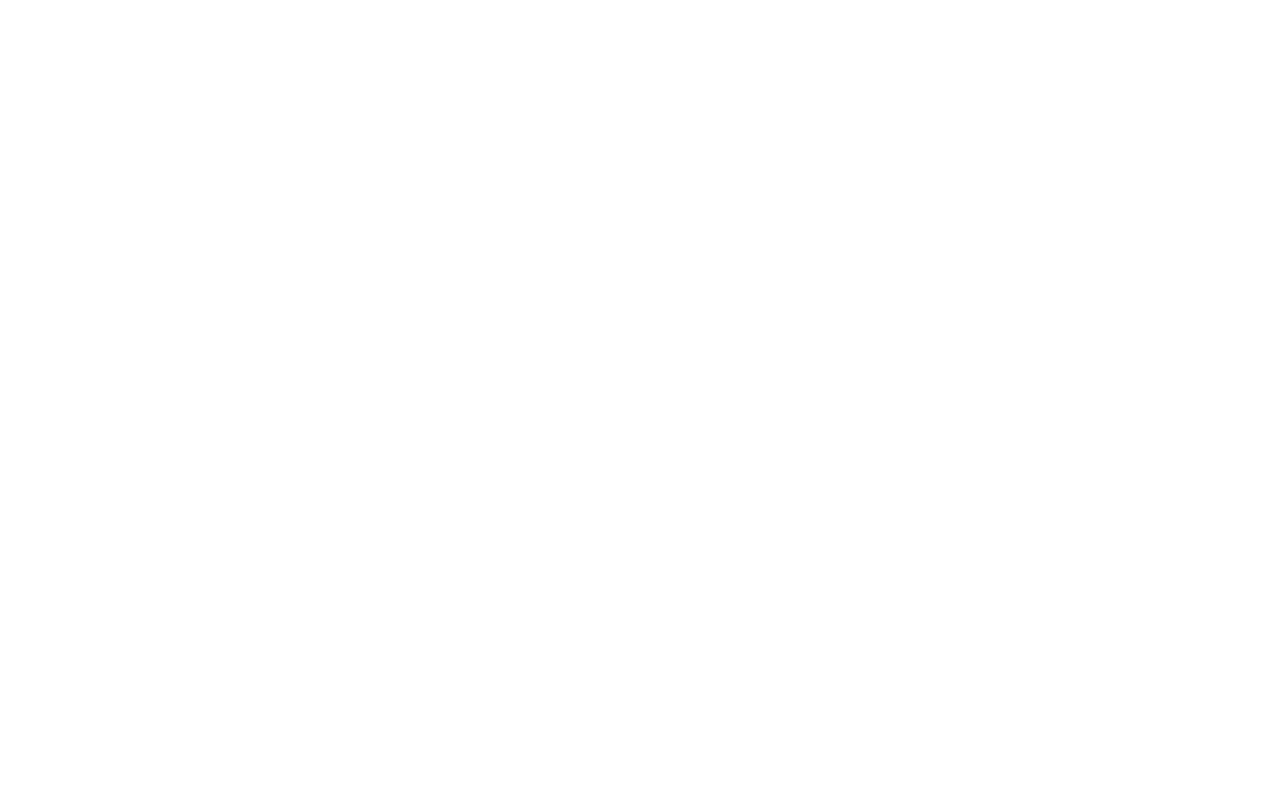
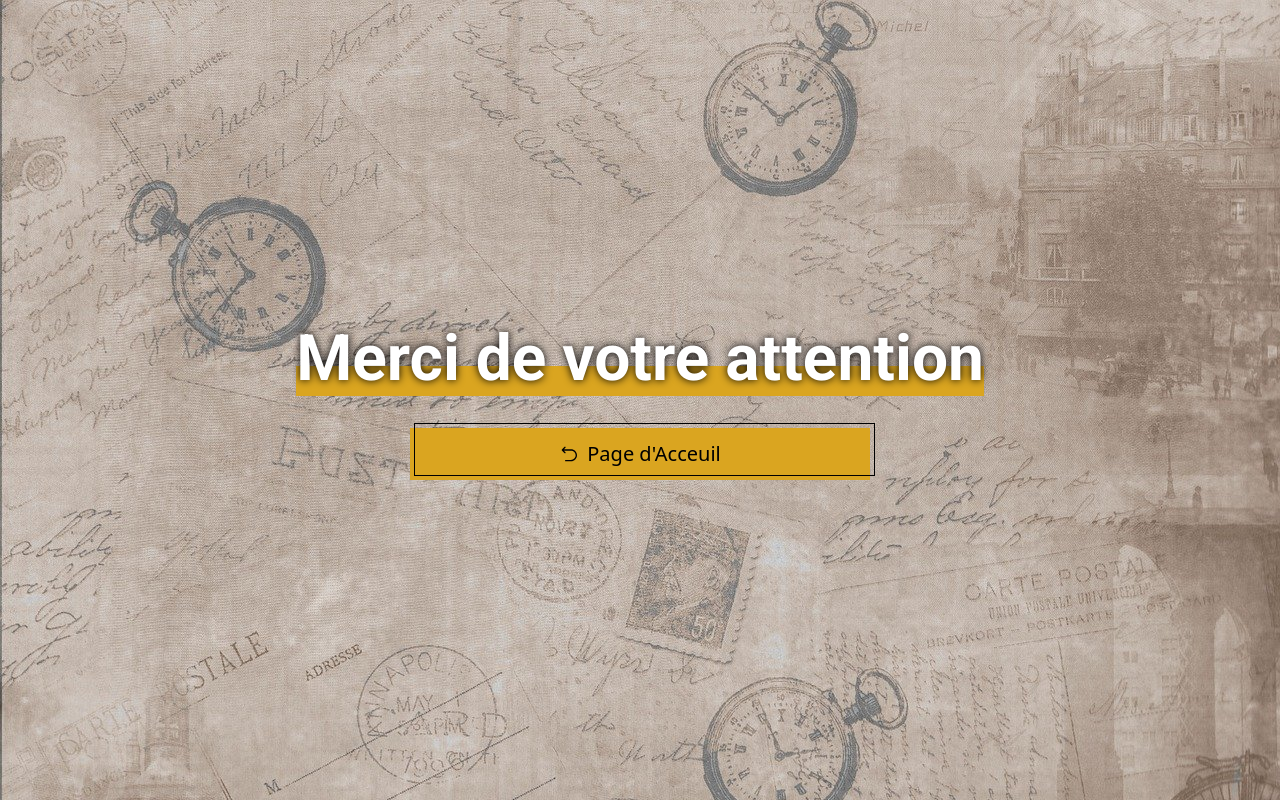
Before and after one commit to YounesseSo/time_management, a React (Vite) app: page /end in a window 1280 px wide. Before the commit this address had no page. Built offline with nearby package versions, Linux system fonts and the light colour scheme.

Commit message:
Add the End page

```diff
--- a/src/App.jsx
+++ b/src/App.jsx
@@ -10,6 +10,7 @@ import PartTwo from './pages/PartTwo/PartTwo';
 
 import PartThree from './pages/PartThree/PartThree';
 import Conclusion from './pages/Conclusion/Conclusion';
+import End from './pages/End/End';
 AOS.init({
   offset:50,
   delay:50,
@@ -24,13 +25,10 @@ function App() {
           <Route path='/' element={<Home/>} />
           <Route path='/intro' element={<Intro/>} />
           <Route path='/part-1' element={<PartOne/>} />
-
           <Route path='/part-2' element={<PartTwo/>} />
           <Route path='/part-3' element={<PartThree/>}/>
-
-
           <Route path='/conclusion' element={<Conclusion/>} />
-
+          <Route path='/end' element={<End/>} />
 
         </Routes>
       </BrowserRouter>
--- a/src/pages/Conclusion/Conclusion.jsx
+++ b/src/pages/Conclusion/Conclusion.jsx
@@ -13,7 +13,7 @@ export default function Conclusion() {
           </p>
       </div>
 
-      <BottomNavigation previous={{path:'/part-3' , name:'Les methodes de gestion du temps'}} next={{path:'/' , name:'Acceuil'}}/>
+      <BottomNavigation previous={{path:'/part-3' , name:'Les methodes de gestion du temps'}} next={{path:'/end' , name:'La Fin'}}/>
     </div>
 
 
--- /dev/null
+++ b/src/pages/End/End.jsx
@@ -0,0 +1,16 @@
+import styles from './End.module.css'
+import { Link } from 'react-router-dom'
+import { RxReset } from "react-icons/rx";
+
+export default function End() {
+  return (
+    <div className={styles.container}>
+        <h1>Merci de votre attention</h1>
+
+        <Link to='/' className={styles.btn}>
+            <RxReset/>
+            Page d'Acceuil
+        </Link>
+    </div>
+  )
+}
--- /dev/null
+++ b/src/pages/End/End.module.css
@@ -0,0 +1,84 @@
+.container{
+    height: 100svh;
+    width: 100svw;
+    background-image: url('/background-1398819_1280.jpg');
+    background-size: cover;
+    display: flex;
+    justify-content: center;
+    flex-direction: column;
+    gap: 2rem;
+    align-items: center;
+    padding: 0 1rem ;
+
+    h1{
+        color: white;
+        font-size: 4rem;
+        background-image: linear-gradient(transparent 60% , goldenrod 40%);
+        text-shadow: 0 0 9px black;
+        @media (max-width:700px) {
+            font-size: 2rem;
+        }
+    }
+
+    .btn{
+        display: flex;
+        gap: .5rem;
+        align-items: center;
+        font-weight: 400;
+    }
+}
+
+
+
+/* Buttons style */
+.btn {
+
+    background-color: goldenrod;
+    border: 0 solid #E5E7EB;
+    box-sizing: border-box;
+    color: #000000;
+    display: flex;
+    font-family: ui-sans-serif,system-ui,-apple-system,system-ui,"Segoe UI",Roboto,"Helvetica Neue",Arial,"Noto Sans",sans-serif,"Apple Color Emoji","Segoe UI Emoji","Segoe UI Symbol","Noto Color Emoji";
+    font-size: 1rem;
+    font-weight: 700;
+    justify-content: center;
+    line-height: 1.75rem;
+    padding: .75rem 1.65rem;
+    position: relative;
+    text-align: center;
+    text-decoration: none #000000 solid;
+    text-decoration-thickness: auto;
+    width: 100%;
+    max-width: 460px;
+    position: relative;
+    cursor: pointer;
+    user-select: none;
+    -webkit-user-select: none;
+    touch-action: manipulation;
+  }
+
+  .btn:focus {
+    outline: 0;
+  }
+
+  .btn:after {
+    content: '';
+    position: absolute;
+    border: 1px solid #000000;
+    bottom: 4px;
+    left: 4px;
+    width: calc(100% - 1px);
+    height: calc(100% - 1px);
+  }
+
+  .btn:hover:after {
+    bottom: 2px;
+    left: 2px;
+  }
+
+  @media (min-width: 768px) {
+    .btn {
+      padding: .75rem 3rem;
+      font-size: 1.25rem;
+    }
+  }
--- a/src/pages/PartThree/Modal.module.css
+++ b/src/pages/PartThree/Modal.module.css
@@ -31,6 +31,9 @@
     width: 70%;
     margin: 0 auto;
     margin-top: 2rem;
+    @media (max-width:700px) {
+        width: 95%;
+    }
 
     .image{
         display: flex;
```
